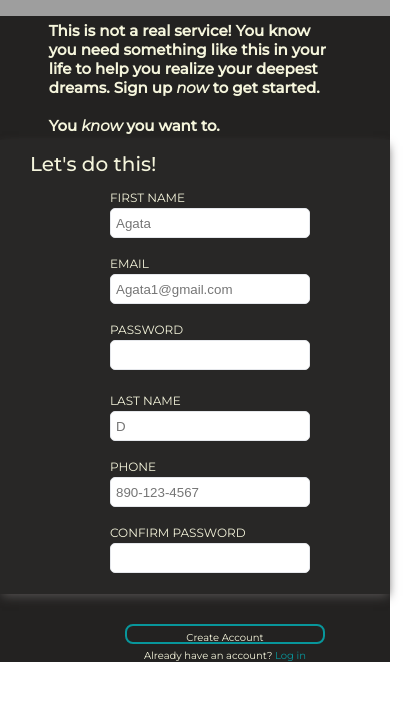
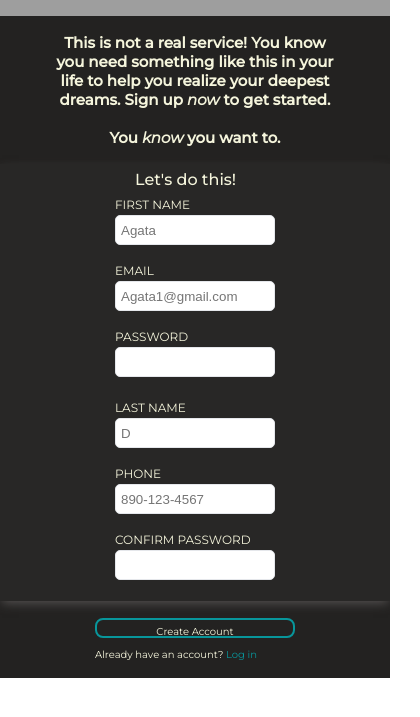
Before and after one commit to Agata10/sign-up-form, a plain HTML site: page index.html in a window 390 px wide. Shown: the part 85-802 px from the top of the page, 420 px wide, since content can reach past the window. Drawn offline with Linux system fonts and the light colour scheme; grey boxes are pictures that could not be loaded.

Commit message:
Fix layout for smaller deskop

```diff
--- a/css/style.css
+++ b/css/style.css
@@ -1,17 +1,21 @@
+:root{
+    --color: #08969b;
+}
 * {
     margin: 0;
     padding: 0;
     box-sizing: border-box;
+    color: beige;
 }
 
 .wrap-all-content {
     display: flex;
-    flex-direction: row;
+    flex-wrap: wrap;
+    width: 100%;
     height: 100vh;
 }
 
 .sidebar {
-    height: auto;
     width: 40vw;
     background-image: url(../images/back.jpg);
     background-size: cover;
@@ -21,7 +25,6 @@
 
 .logo {
     display: flex;
-    flex-direction: row;
     justify-content: center;
     align-items: center;
     background-color: #000;
@@ -34,7 +37,6 @@
 }
 
 .logo-name {
-    color: beige;
     font-size: 48px;
     font-family: "Dancing Script", Arial;
     font-weight: 100;
@@ -54,42 +56,44 @@ svg {
 
 a {
     text-decoration: none;
-    color: #08969b;
+    color: var(--color);
 }
 
 a:hover {
-    color: #08969b;
+    color: var(--color);
     text-decoration: none;
     cursor: pointer;
 }
 
 a:visited {
-    color: #08969b;
+    color: var(--color);
     text-decoration: none;
 }
 
+/*right side*/
+
 .content {
+    display: flex;
+    flex-direction: row;
+    flex-wrap: wrap;
     width: 60vw;
     background-color: rgb(35, 34, 33);
-    display: flex;
-    flex-direction: column;
-    justify-content: center;
     font-family: Montserrat, Helvetica;
 }
 
 header {
     display: flex;
     align-items: center;
-    margin-left: 30px;
     width: 75%;
+    margin-left: 3vw;
     font-size: 12px;
     font-weight: 300;
-    color: beige;
 }
 
 .main {
-    gap: 20px;
-    padding-left: 30px;
+    display: flex;
+    align-items: center;
+    width: 100%;
     background-color: rgb(40, 39, 38);
     box-shadow: 0 4px 10px -2px rgb(86, 82, 82);
 }
@@ -98,15 +102,12 @@ form h2 {
     width: 100%;
     font-size: 20px;
     font-weight: 500;
-    color: beige;
-    margin-top: 40px;
 }
 
 form {
-    color: beige;
     display: flex;
-    flex-direction: row;
-    flex-wrap: wrap;
+    flex-flow: row wrap;
+    margin-left: 3vw;
     gap: 40px;
 }
 
@@ -126,15 +127,13 @@ input {
 }
 
 footer {
+    padding-top: 0px;
     display: flex;
     flex-direction: column;
-    margin-top: 30px;
-    margin-left: 30px;
+    justify-content: center;
     gap: 30px;
-    width: 50%;
-    color: beige;
     font-size: 12px;
-    flex: 1 1 auto;
+    margin-left: 3vw;
 }
 
 p > a:hover {
@@ -145,9 +144,8 @@ p > a:hover {
 
 button {
     font-family: Montserrat, Helvetica;
-    color: beige;
     background-color: rgb(35, 34, 33);
-    border: 2px solid #08969b;
+    border: 2px solid var(--color);
     width: 200px;
     border-radius: 8px;
     padding: 16px 35px;
@@ -155,7 +153,7 @@ button {
 }
 
 button:hover {
-    background-color: #08969b;
+    background-color: var(--color);
     cursor: pointer;
 }
 
@@ -163,8 +161,9 @@ button:hover {
 
     .wrap-all-content {
         flex-direction: column;
-        flex-wrap: wrap;
-        height: auto;
+        flex-wrap: nowrap;
+        height: 100%;
+        width: 100%;
     }
 
     .sidebar {
@@ -173,7 +172,6 @@ button:hover {
     }
 
     .logo {
-        width: 100vw;
         top: 2vh;
         height: 50px;
     }
@@ -184,48 +182,39 @@ button:hover {
 
     .content {
         width: 100%;
-        height: auto;
     }
 
     header {
-        margin: 5px auto;
+        text-align: center;
+        margin: 2vh auto;
         font-size: 10px;
     }
 
     .main {
         padding-top: 6px;
         padding-bottom: 6px;
-        width: 100%;
     }
 
     form {
         flex-direction: column;
-        flex-wrap: wrap;
-        align-items: center;
-        width: 100%;
+        margin: 0 auto;
         gap: 5px;
     }
 
     form h2 {
-        width: 100%;
-        font-size: 20px;
-        font-weight: 500;
-        color: beige;
-        margin: 6px auto;
+        margin-left: 20px;
+        font-size: 16px;
     }
 
     input {
         margin-bottom: 15px;
         margin-top: 2px;
-        width: 200px;
     }
 
     footer {
-        align-items: center;
-        gap: 5px;
-        width: 100%;
-        color: beige;
+        gap: 10px;
         font-size: 10px;
+        margin: 2vh auto;
     }
 
     button {
```
